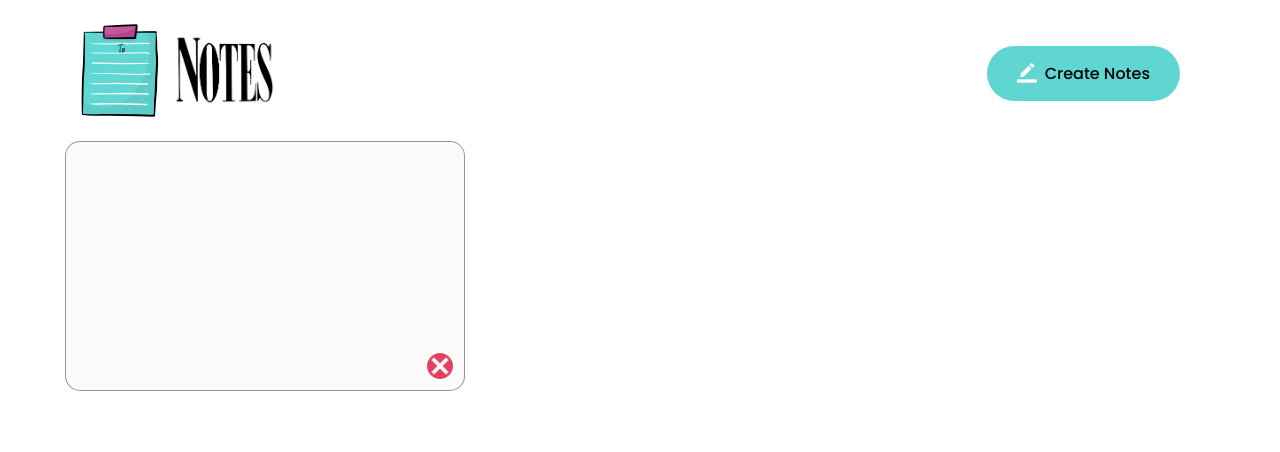
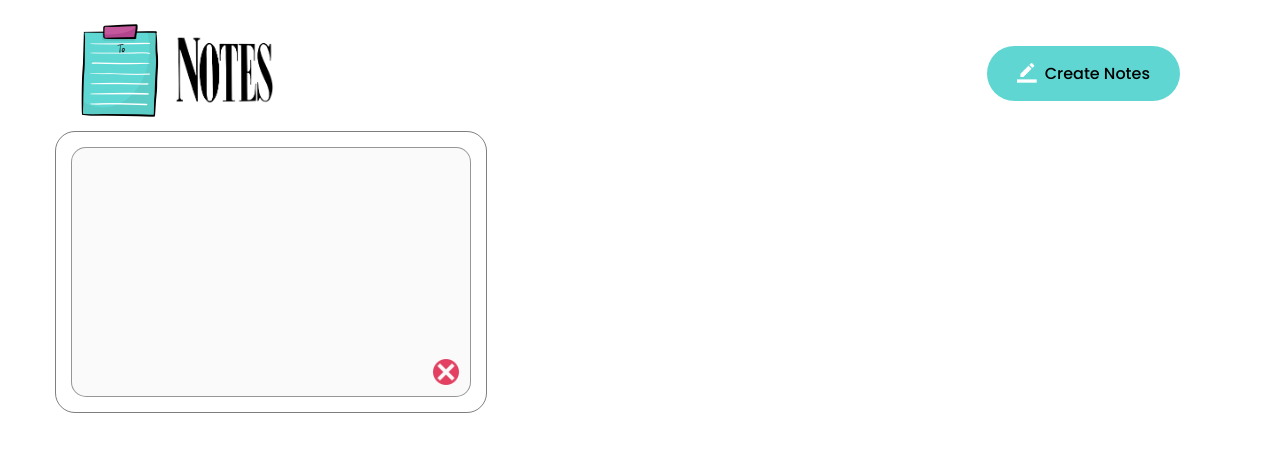
Before and after one commit to prince369vishal/Notes-App, a plain HTML site: page index.html in a window 1280 px wide. Drawn offline with Linux system fonts and the light colour scheme.

Commit message:
Updated Code

```diff
--- a/script.js
+++ b/script.js
@@ -2,7 +2,7 @@ const notesContainer = document.querySelector(".notes-container");
 const createBtn = document.querySelector(".btn");
 
 // Array of background colors for notes
-const noteColors = ["#FFEBEE", "#E3F2FD", "#E8F5E9", "#FFFDE7", "#F3E5F5", "#E0F7FA"];
+const noteColors = ["#FFEBEE", "#E3F2FD", "#E8F5E9", "#FFFDE7", "#F3E5F5", "#E0F7CC"];
 let colorIndex = 0; // To track the current color index
 
 // Function to load notes from local storage
--- a/style.css
+++ b/style.css
@@ -40,6 +40,10 @@ body {
 
 .note-wrapper {
   position: relative; /* Required for absolute positioning */
+  background-color: rgba(#875654, #674664, #774645, 0.5);
+  margin: 5px;
+  border-radius: 20px;
+  border: 0.4px solid rgba(0, 0, 0, 0.5);
 }
 
 .input-box {
```
